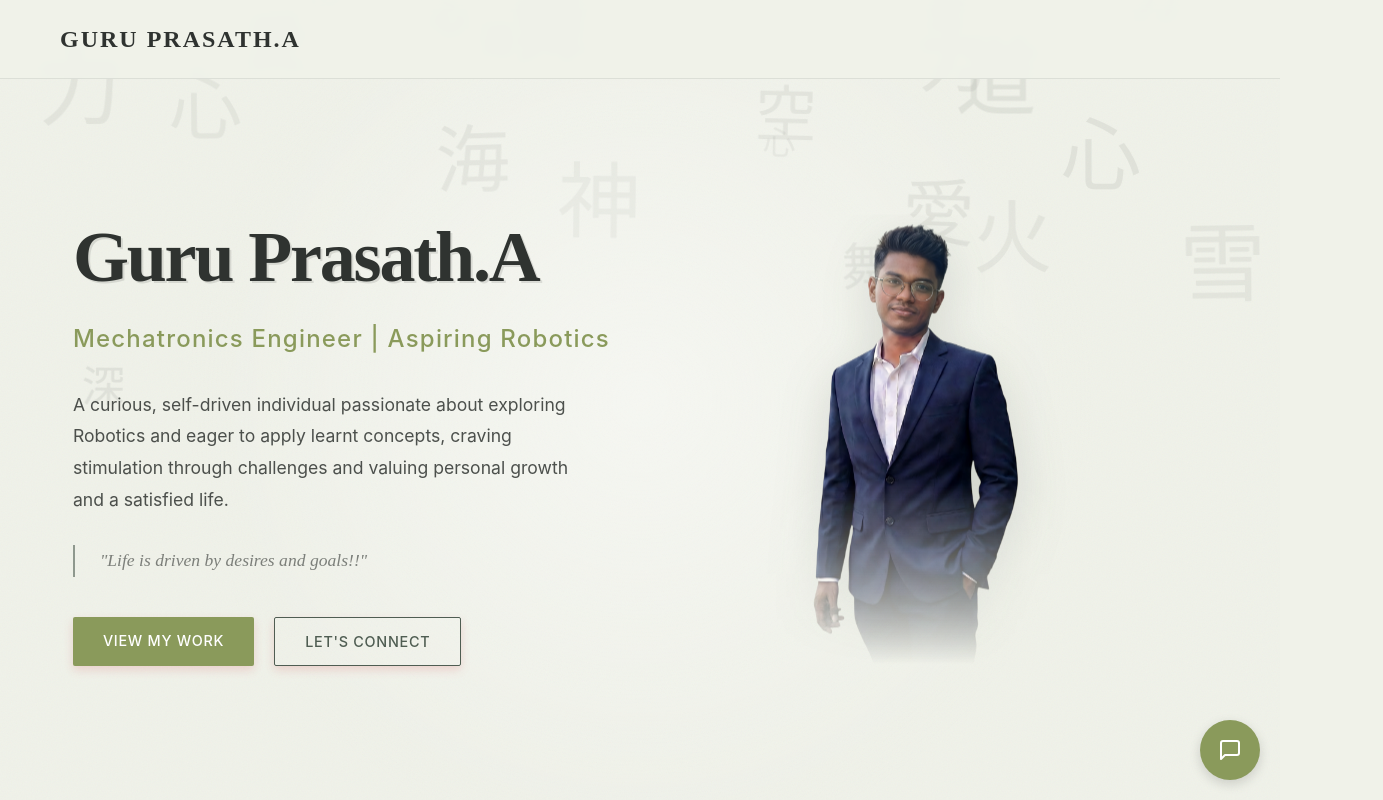
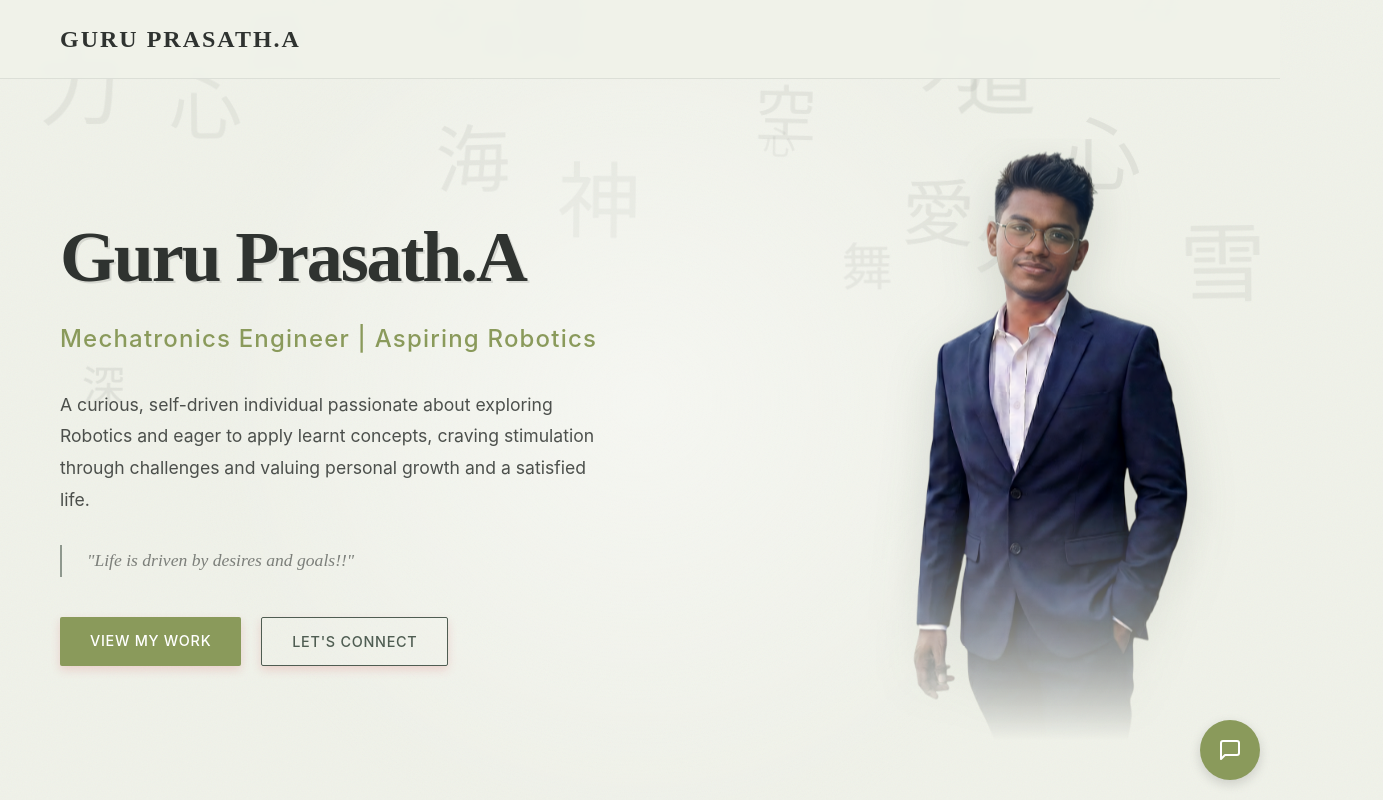
Before and after one commit to Pirate-tek/guru-portfolio, a React (Vite) app: page / in a window 1280 px wide. Shown: the top 800 px of the page, 1383 px wide, since content can reach past the window. Built offline with nearby package versions, Linux system fonts and the light colour scheme; a web font is replaced by a local one.

Commit message:
trial 1.0.0

```diff
--- a/src/components/Hero.css
+++ b/src/components/Hero.css
@@ -12,6 +12,12 @@
     grid-template-columns: 1fr 1fr;
     gap: 60px;
     align-items: center;
+}
+
+@media (min-width: 1024px) {
+    .hero-container {
+        grid-template-columns: 1.2fr 0.8fr;
+    }
 }
 
 .hero-title {
@@ -38,9 +44,18 @@
     color: var(--text-color);
     opacity: 0.85;
     margin-bottom: 40px;
-    max-width: 500px;
+    max-width: 550px;
     line-height: 1.8;
 }
+
+@media (min-width: 1024px) {
+    .hero-description p {
+        max-width: 70ch;
+        /* approx three lines on desktop */
+    }
+}
+
+
 
 .hero-philosophy {
     margin-top: 30px;
@@ -83,7 +98,7 @@
 .profile-image-container {
     position: relative;
     width: auto;
-    max-width: 450px;
+    max-width: 550px;
     /* Human-sized */
     padding: 0;
     background: transparent;
@@ -98,7 +113,7 @@
 }
 
 .profile-image {
-    width: 100%;
+    width: 137%;
     height: auto;
     display: block;
     object-fit: contain;
@@ -168,7 +183,7 @@
 
     .profile-image-container {
         width: 100%;
-        max-width: 350px;
+        max-width: 400px;
         margin: 0 auto;
     }
 
```
